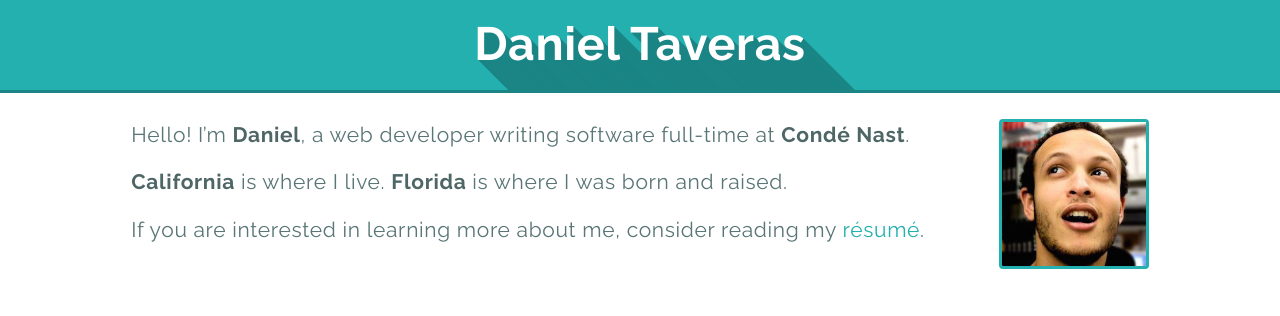
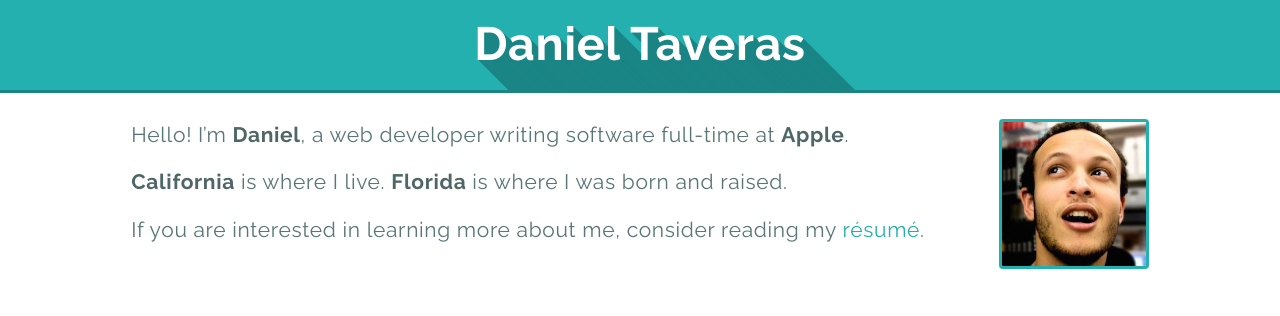
Before and after one commit to taveras/taveras.github.io, a Jekyll site: the page built from index.html, in a window 1280 px wide. Shown: the top 316 px of the page. Built offline with Jekyll 4.4.1, drawn with Linux system fonts in a browser that asks for light colours; some web fonts are replaced.

Commit message:
update blurb to reflect new employer

```diff
--- a/_includes/blurb.md
+++ b/_includes/blurb.md
@@ -1,4 +1,4 @@
-Hello! I’m **Daniel**, a web developer writing software full-time at **Condé Nast**.
+Hello! I’m **Daniel**, a web developer writing software full-time at **Apple**.
 
 **California** is where I live. **Florida** is where I was born and raised.
 
```
